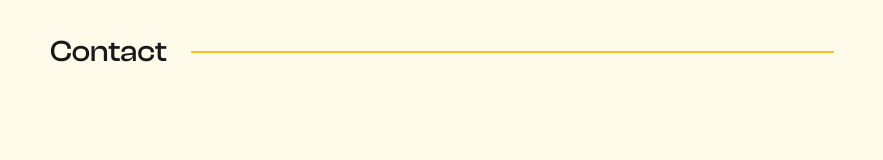
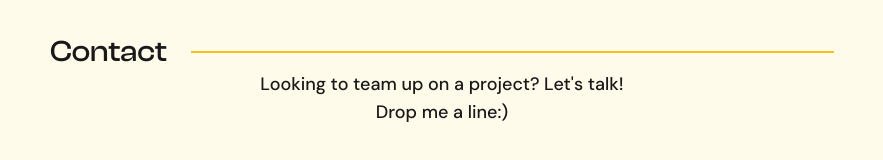
Before and after one commit to iammminzzy/portfolio, a Next.js app: page / in a window 1280 px wide. Shown: the part 4059-4219 px from the top of the page, without its empty margins (198-1081 px from the left). Built offline with nearby package versions, Linux system fonts and the light colour scheme; a web font is replaced by a local one.

Commit message:
chore: Contact section WIP

```diff
--- a/components/contact/Contact.tsx
+++ b/components/contact/Contact.tsx
@@ -7,6 +7,12 @@ const Contact = () => {
       className="flex flex-col justify-start px-[10%] mx-auto w-full max-w-contentContainer min-h-screen py-24"
     >
       <SectionTitle title="Contact" />
+      <div className="flex flex-col w-full items-center  font-medium">
+        <p className="text-lg text-center">
+          Looking to team up on a project? Let&#39;s talk!
+          <br /> Drop me a line:)
+        </p>
+      </div>
     </section>
   );
 };
```
